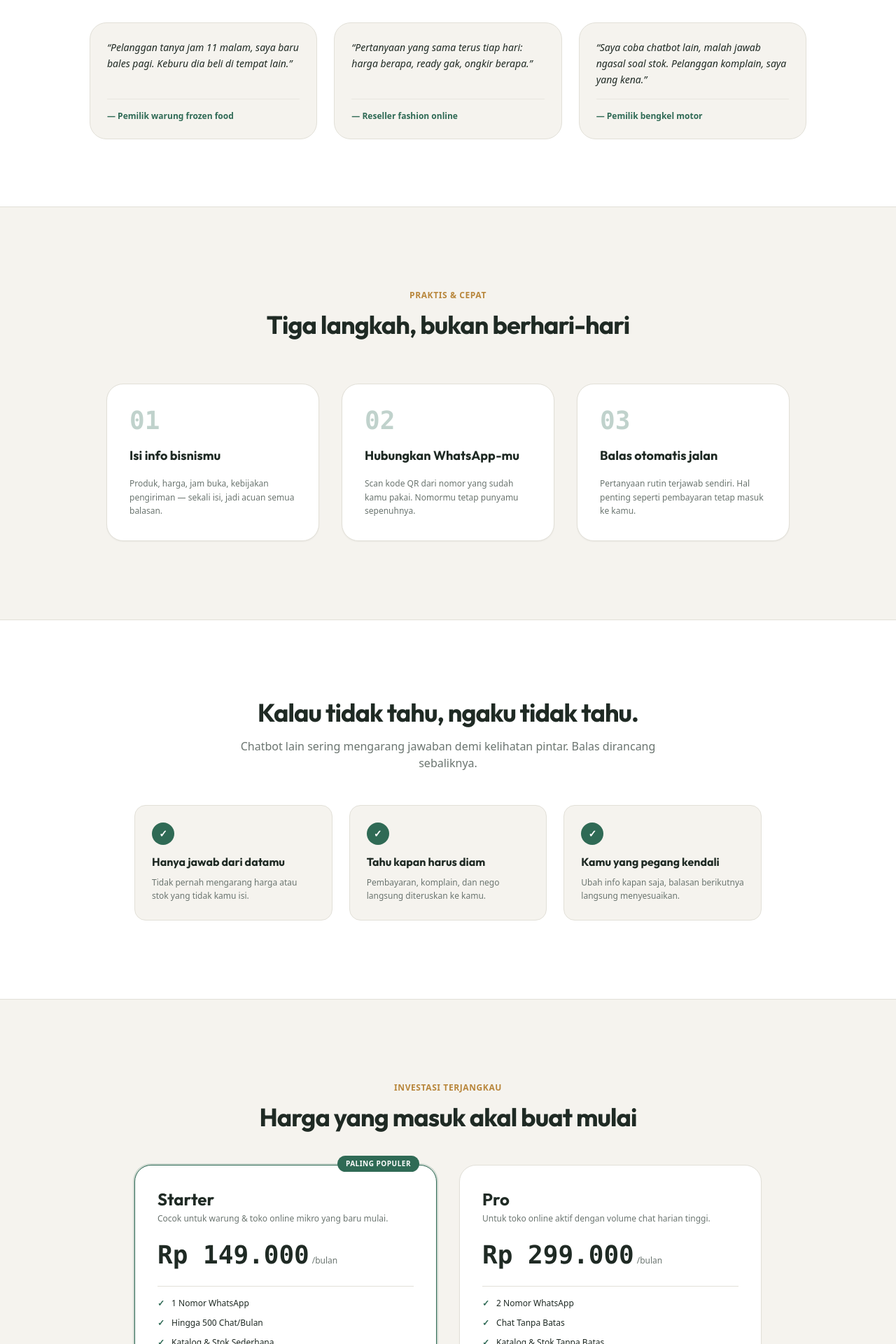
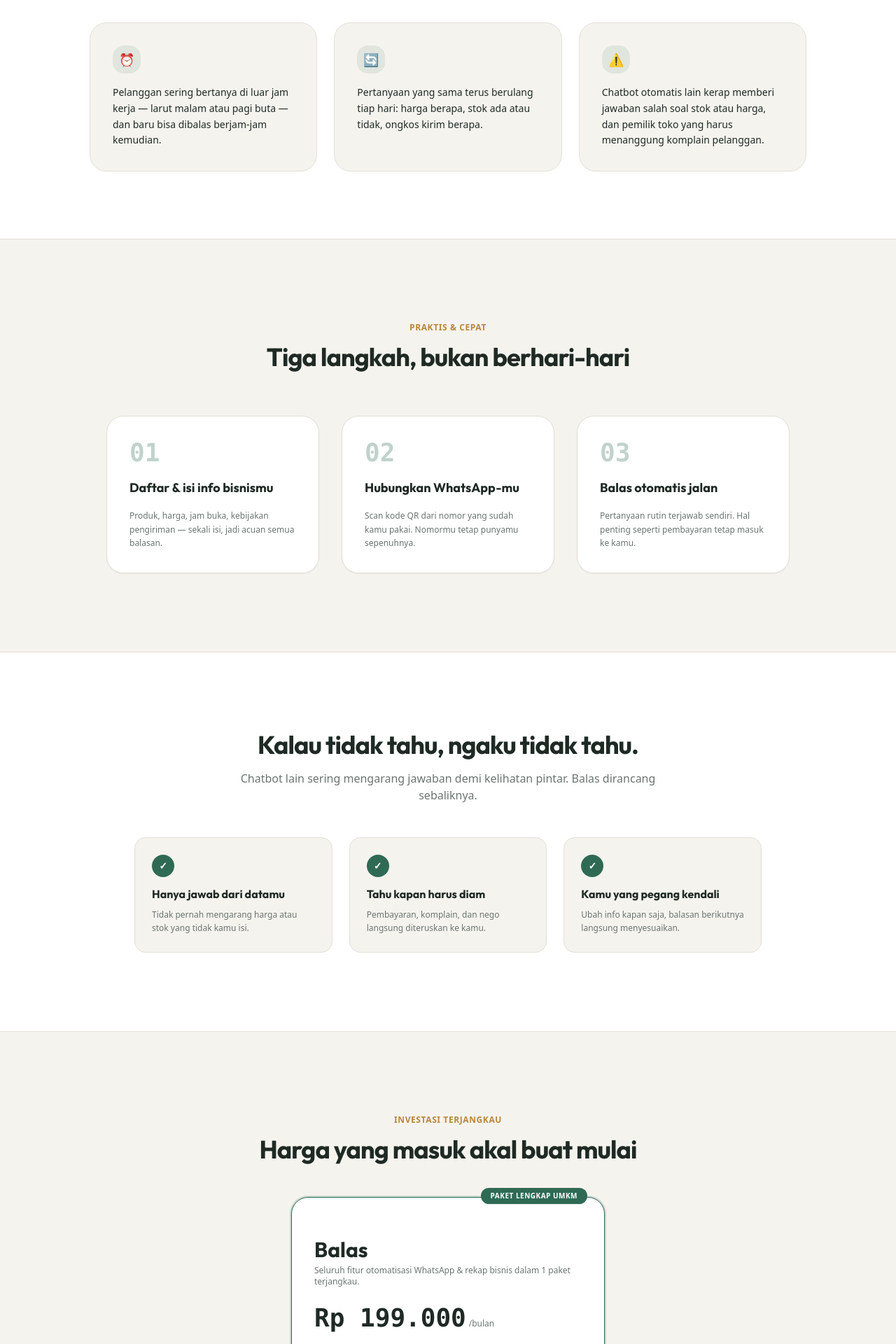
Before and after one commit to abdulloh-ai/balas-app, a Next.js app: page / in a window 1280 px wide. Shown: the part 880-2800 px from the top of the page at 70% size. Built offline with nearby package versions, Linux system fonts and the light colour scheme; no server answers; the database is empty.

Commit message:
Rebuild public Landing Page from scratch adhering to exact 8-step specification

```diff
--- a/src/app/page.tsx
+++ b/src/app/page.tsx
@@ -1,15 +1,14 @@
 import { Metadata } from "next";
-import Link from "next/link";
 import LandingPageClient from "@/components/LandingPageClient";
 
 export const metadata: Metadata = {
   title: "Balas — Admin AI WhatsApp untuk UMKM Indonesia",
   description:
-    "Balas otomatis menjawab chat WhatsApp pelangganmu, mencatat pesanan, dan menjaga stok tetap akurat. Coba gratis untuk UMKM Indonesia.",
+    "Balas otomatis menjawab chat WhatsApp pelangganmu, mencatat pesanan, dan menjaga stok tetap akurat. Daftar dan coba sekarang untuk UMKM Indonesia.",
   openGraph: {
     title: "Balas — Admin AI WhatsApp untuk UMKM Indonesia",
     description:
-      "Balas otomatis menjawab chat WhatsApp pelangganmu, mencatat pesanan, dan menjaga stok tetap akurat. Coba gratis untuk UMKM Indonesia.",
+      "Balas otomatis menjawab chat WhatsApp pelangganmu, mencatat pesanan, dan menjaga stok tetap akurat. Daftar dan coba sekarang untuk UMKM Indonesia.",
     url: "https://balas.id",
     siteName: "Balas",
     locale: "id_ID",
--- a/src/components/LandingPageClient.tsx
+++ b/src/components/LandingPageClient.tsx
@@ -1,62 +1,21 @@
 "use client";
 
-import { useState, useEffect } from "react";
 import Link from "next/link";
 import { Button } from "@/components/ui/Button";
 
-interface PlanItem {
-  id: string;
-  name: string;
-  price: number;
-  period: string;
-  description: string;
-  features: string;
-  isPopular: boolean;
-}
-
 export default function LandingPageClient() {
-  const [plans, setPlans] = useState<PlanItem[]>([]);
-  const [loadingPlans, setLoadingPlans] = useState(true);
-
-  useEffect(() => {
-    fetchPlans();
-  }, []);
-
-  const fetchPlans = async () => {
-    try {
-      const res = await fetch("/api/plans");
-      const data = await res.json();
-      if (data.plans && data.plans.length > 0) {
-        setPlans(data.plans);
-      } else {
-        setPlans([
-          {
-            id: "1",
-            name: "Starter",
-            price: 149000,
+  const singlePlan = {
+    name: "Balas",
+    price: 199000,
     period: "bulan",
-            description: "Cocok untuk warung & toko online mikro yang baru mulai.",
-            features:
-              "1 Nomor WhatsApp,Hingga 500 Chat/Bulan,Katalog & Stok Sederhana,Rekap Pesanan Otomatis,Dukungan Eskalasi Penanganan",
-            isPopular: true,
-          },
-          {
-            id: "2",
-            name: "Pro",
-            price: 299000,
-            period: "bulan",
-            description: "Untuk toko online aktif dengan volume chat harian tinggi.",
-            features:
-              "2 Nomor WhatsApp,Chat Tanpa Batas,Katalog & Stok Tanpa Batas,Rekap Keuangan & Laporan PDF,Prioritas Support 24/7",
-            isPopular: false,
-          },
-        ]);
-      }
-    } catch (err) {
-      console.error("Gagal mengambil data paket:", err);
-    } finally {
-      setLoadingPlans(false);
-    }
+    features: [
+      "1 Nomor WhatsApp",
+      "Chat tanpa batas",
+      "Katalog & Stok tanpa batas",
+      "Rekap Pesanan Otomatis",
+      "Rekap Keuangan & Laporan",
+      "Dukungan Eskalasi",
+    ],
   };
 
   return (
@@ -104,7 +63,7 @@ export default function LandingPageClient() {
         <div className="flex flex-col sm:flex-row items-center justify-center gap-4 pt-4">
           <Link href="/daftar" className="w-full sm:w-auto">
             <Button className="w-full sm:w-auto px-8 py-4 text-sm font-bold bg-[#2F6A55] text-white rounded-2xl shadow-lg hover:bg-[#265746] transition-all transform hover:-translate-y-0.5">
-              Coba Gratis Sekarang →
+              Daftar & Coba Sekarang →
             </Button>
           </Link>
           <a href="#cara-kerja" className="w-full sm:w-auto">
@@ -115,7 +74,7 @@ export default function LandingPageClient() {
         </div>
       </section>
 
-      {/* 3. BAGIAN MASALAH */}
+      {/* 3. BAGIAN MASALAH (POIN MASALAH BIASA) */}
       <section className="py-16 md:py-24 px-6 bg-white border-y border-[#E2E0D8]">
         <div className="max-w-5xl mx-auto space-y-12">
           <div className="text-center space-y-3">
@@ -123,42 +82,42 @@ export default function LandingPageClient() {
               Chat menumpuk, tapi kamu cuma satu orang.
             </h2>
             <p className="text-sm text-[#6B7570]">
-              Masalah nyata yang dihadapi ribuan pemilik usaha mikro tiap hari:
+              Tantangan operasional nyata yang sering menghambat pertumbuhan bisnis UMKM:
             </p>
           </div>
 
           <div className="grid grid-cols-1 md:grid-cols-3 gap-6">
-            <div className="bg-[#F5F3EE] p-6 rounded-3xl border border-[#E2E0D8] space-y-4 flex flex-col justify-between">
-              <p className="text-sm text-[#1F2A24] leading-relaxed italic">
-                &ldquo;Pelanggan tanya jam 11 malam, saya baru bales pagi. Keburu dia beli di tempat lain.&rdquo;
+            <div className="bg-[#F5F3EE] p-6 md:p-8 rounded-3xl border border-[#E2E0D8] space-y-3 flex flex-col justify-start">
+              <div className="w-10 h-10 rounded-2xl bg-[#2F6A55]/10 text-[#2F6A55] flex items-center justify-center font-bold text-lg mb-1">
+                ⏰
+              </div>
+              <p className="text-sm text-[#1F2A24] leading-relaxed">
+                Pelanggan sering bertanya di luar jam kerja — larut malam atau pagi buta — dan baru bisa dibalas berjam-jam kemudian.
               </p>
-              <div className="pt-4 border-t border-[#E2E0D8]/60 text-xs font-bold text-[#2F6A55]">
-                — Pemilik warung frozen food
-              </div>
             </div>
 
-            <div className="bg-[#F5F3EE] p-6 rounded-3xl border border-[#E2E0D8] space-y-4 flex flex-col justify-between">
-              <p className="text-sm text-[#1F2A24] leading-relaxed italic">
-                &ldquo;Pertanyaan yang sama terus tiap hari: harga berapa, ready gak, ongkir berapa.&rdquo;
+            <div className="bg-[#F5F3EE] p-6 md:p-8 rounded-3xl border border-[#E2E0D8] space-y-3 flex flex-col justify-start">
+              <div className="w-10 h-10 rounded-2xl bg-[#2F6A55]/10 text-[#2F6A55] flex items-center justify-center font-bold text-lg mb-1">
+                🔄
+              </div>
+              <p className="text-sm text-[#1F2A24] leading-relaxed">
+                Pertanyaan yang sama terus berulang tiap hari: harga berapa, stok ada atau tidak, ongkos kirim berapa.
               </p>
-              <div className="pt-4 border-t border-[#E2E0D8]/60 text-xs font-bold text-[#2F6A55]">
-                — Reseller fashion online
-              </div>
             </div>
 
-            <div className="bg-[#F5F3EE] p-6 rounded-3xl border border-[#E2E0D8] space-y-4 flex flex-col justify-between">
-              <p className="text-sm text-[#1F2A24] leading-relaxed italic">
-                &ldquo;Saya coba chatbot lain, malah jawab ngasal soal stok. Pelanggan komplain, saya yang kena.&rdquo;
+            <div className="bg-[#F5F3EE] p-6 md:p-8 rounded-3xl border border-[#E2E0D8] space-y-3 flex flex-col justify-start">
+              <div className="w-10 h-10 rounded-2xl bg-[#2F6A55]/10 text-[#2F6A55] flex items-center justify-center font-bold text-lg mb-1">
+                ⚠️
+              </div>
+              <p className="text-sm text-[#1F2A24] leading-relaxed">
+                Chatbot otomatis lain kerap memberi jawaban salah soal stok atau harga, dan pemilik toko yang harus menanggung komplain pelanggan.
               </p>
-              <div className="pt-4 border-t border-[#E2E0D8]/60 text-xs font-bold text-[#2F6A55]">
-                — Pemilik bengkel motor
-              </div>
             </div>
           </div>
         </div>
       </section>
 
-      {/* 4. BAGIAN CARA KERJA */}
+      {/* 4. BAGIAN CARA KERJA (ID ANCHOR cara-kerja) */}
       <section id="cara-kerja" className="py-20 md:py-28 px-6 max-w-5xl mx-auto space-y-16">
         <div className="text-center space-y-3">
           <span className="text-xs font-bold text-[#B8863B] uppercase tracking-wider">Praktis & Cepat</span>
@@ -170,7 +129,7 @@ export default function LandingPageClient() {
         <div className="grid grid-cols-1 md:grid-cols-3 gap-8">
           <div className="bg-white p-8 rounded-3xl border border-[#E2E0D8] space-y-4 relative shadow-sm">
             <span className="text-4xl font-extrabold text-[#2F6A55]/30 font-mono">01</span>
-            <h3 className="text-lg font-bold text-[#1F2A24]">Isi info bisnismu</h3>
+            <h3 className="text-lg font-bold text-[#1F2A24]">Daftar & isi info bisnismu</h3>
             <p className="text-xs text-[#6B7570] leading-relaxed">
               Produk, harga, jam buka, kebijakan pengiriman — sekali isi, jadi acuan semua balasan.
             </p>
@@ -240,7 +199,7 @@ export default function LandingPageClient() {
         </div>
       </section>
 
-      {/* 6. BAGIAN HARGA (DINAMIS DARI DATABASE) */}
+      {/* 6. BAGIAN HARGA (HANYA 1 PAKET SINGLE PLAN) */}
       <section className="py-20 md:py-28 px-6 max-w-5xl mx-auto space-y-12">
         <div className="text-center space-y-3">
           <span className="text-xs font-bold text-[#B8863B] uppercase tracking-wider">Investasi Terjangkau</span>
@@ -249,79 +208,61 @@ export default function LandingPageClient() {
           </h2>
         </div>
 
-        {loadingPlans ? (
-          <div className="text-center py-12 text-xs text-[#6B7570]">Memuat paket harga...</div>
-        ) : (
-          <div className="grid grid-cols-1 md:grid-cols-2 gap-8 max-w-4xl mx-auto">
-            {plans.map((plan) => (
-              <div
-                key={plan.id}
-                className={`bg-white rounded-3xl p-8 border flex flex-col justify-between relative shadow-sm ${
-                  plan.isPopular ? "border-[#2F6A55] ring-2 ring-[#2F6A55]/20" : "border-[#E2E0D8]"
-                }`}
-              >
-                {plan.isPopular && (
-                  <span className="absolute -top-3.5 right-6 px-3 py-1 bg-[#2F6A55] text-white text-[10px] font-bold rounded-full uppercase tracking-wider shadow-sm">
-                    Paling Populer
+        <div className="max-w-md mx-auto">
+          <div className="bg-white rounded-3xl p-8 border border-[#2F6A55] ring-2 ring-[#2F6A55]/20 flex flex-col justify-between relative shadow-sm space-y-6">
+            <span className="absolute -top-3.5 right-6 px-3.5 py-1 bg-[#2F6A55] text-white text-[10px] font-bold rounded-full uppercase tracking-wider shadow-sm">
+              Paket Lengkap UMKM
             </span>
-                )}
 
             <div className="space-y-6">
               <div>
-                    <h3 className="text-2xl font-bold text-[#1F2A24]">{plan.name}</h3>
-                    <p className="text-xs text-[#6B7570] mt-1">{plan.description}</p>
+                <h3 className="text-3xl font-extrabold text-[#1F2A24] font-heading">{singlePlan.name}</h3>
+                <p className="text-xs text-[#6B7570] mt-1">
+                  Seluruh fitur otomatisasi WhatsApp & rekap bisnis dalam 1 paket terjangkau.
+                </p>
               </div>
 
               <div className="flex items-baseline gap-1">
-                    <span className="text-3xl md:text-4xl font-extrabold text-[#1F2A24] font-mono">
-                      Rp {plan.price.toLocaleString("id-ID")}
+                <span className="text-4xl font-extrabold text-[#1F2A24] font-mono">
+                  Rp {singlePlan.price.toLocaleString("id-ID")}
                 </span>
-                    <span className="text-xs text-[#6B7570]">/{plan.period}</span>
+                <span className="text-xs text-[#6B7570]">/{singlePlan.period}</span>
               </div>
 
               <ul className="space-y-3 pt-4 border-t border-[#E2E0D8]">
-                    {plan.features.split(",").map((feat, idx) => (
+                {singlePlan.features.map((feat, idx) => (
                   <li key={idx} className="flex items-center gap-2.5 text-xs text-[#1F2A24]">
-                        <span className="text-[#2F6A55] font-bold">✓</span>
-                        <span>{feat.trim()}</span>
+                    <span className="text-[#2F6A55] font-bold text-sm">✓</span>
+                    <span>{feat}</span>
                   </li>
                 ))}
               </ul>
             </div>
 
-                <div className="pt-8">
+            <div className="pt-6">
               <Link href="/daftar" className="block w-full">
-                    <Button
-                      variant={plan.isPopular ? "primary" : "secondary"}
-                      className={`w-full py-3 text-xs font-bold rounded-xl ${
-                        plan.isPopular
-                          ? "bg-[#2F6A55] text-white hover:bg-[#265746]"
-                          : "bg-transparent text-[#1F2A24] border border-[#E2E0D8] hover:border-[#2F6A55]"
-                      }`}
-                    >
-                      Pilih Paket {plan.name} →
+                <Button className="w-full py-3.5 text-sm font-bold bg-[#2F6A55] text-white rounded-xl shadow-md hover:bg-[#265746] transition-all">
+                  Daftar Sekarang →
                 </Button>
               </Link>
             </div>
           </div>
-            ))}
         </div>
-        )}
       </section>
 
-      {/* 7. BAGIAN BANNER CTA DAFTAR */}
+      {/* 7. CALL-TO-ACTION PENUTUP */}
       <section className="py-20 md:py-28 px-6 bg-white border-t border-[#E2E0D8]">
         <div className="max-w-3xl mx-auto bg-[#2F6A55] text-white rounded-3xl p-8 md:p-12 text-center space-y-6 shadow-md">
           <h2 className="text-3xl md:text-4xl font-extrabold font-heading">
-            Mulai Beli & Aktifkan Bot Tokomu
+            Coba dulu, tanpa ribet.
           </h2>
           <p className="text-sm text-emerald-100 max-w-lg mx-auto">
-            Daftar mandiri di /daftar, pilih paket langganan, dan selesaikan pembayaran untuk mengaktifkan AI WhatsApp admin bisnismu.
+            Daftar sekarang di /daftar dan rasakan bagaimana Balas menjawab chat pelanggan toko Anda secara otomatis.
           </p>
           <div className="pt-2">
             <Link href="/daftar">
               <Button className="px-8 py-4 text-sm font-bold bg-white text-[#2F6A55] hover:bg-emerald-50 rounded-2xl shadow-lg">
-                Daftar & Beli Paket Sekarang →
+                Daftar & Coba Sekarang →
               </Button>
             </Link>
           </div>
@@ -334,17 +275,14 @@ export default function LandingPageClient() {
           <p className="text-xs text-[#6B7570]">
             © 2026 Balas. Dibuat untuk pemilik usaha yang capek bales chat sendirian.
           </p>
+
           <div className="flex items-center gap-4 text-xs font-bold text-[#2F6A55]">
-            <Link href="/cara-pakai" className="hover:underline">
-              Panduan Cara Pakai
+            <Link href="/login" className="hover:underline">
+              Masuk
             </Link>
             <span>•</span>
-            <Link href="/daftar" className="hover:underline">
-              Daftar & Beli
-            </Link>
-            <span>•</span>
-            <Link href="/login" className="hover:underline">
-              Masuk
+            <Link href="/cara-pakai" className="hover:underline">
+              Cara Pakai
             </Link>
           </div>
         </div>
```
Lines whose indentation alone changed are shown as unchanged.
